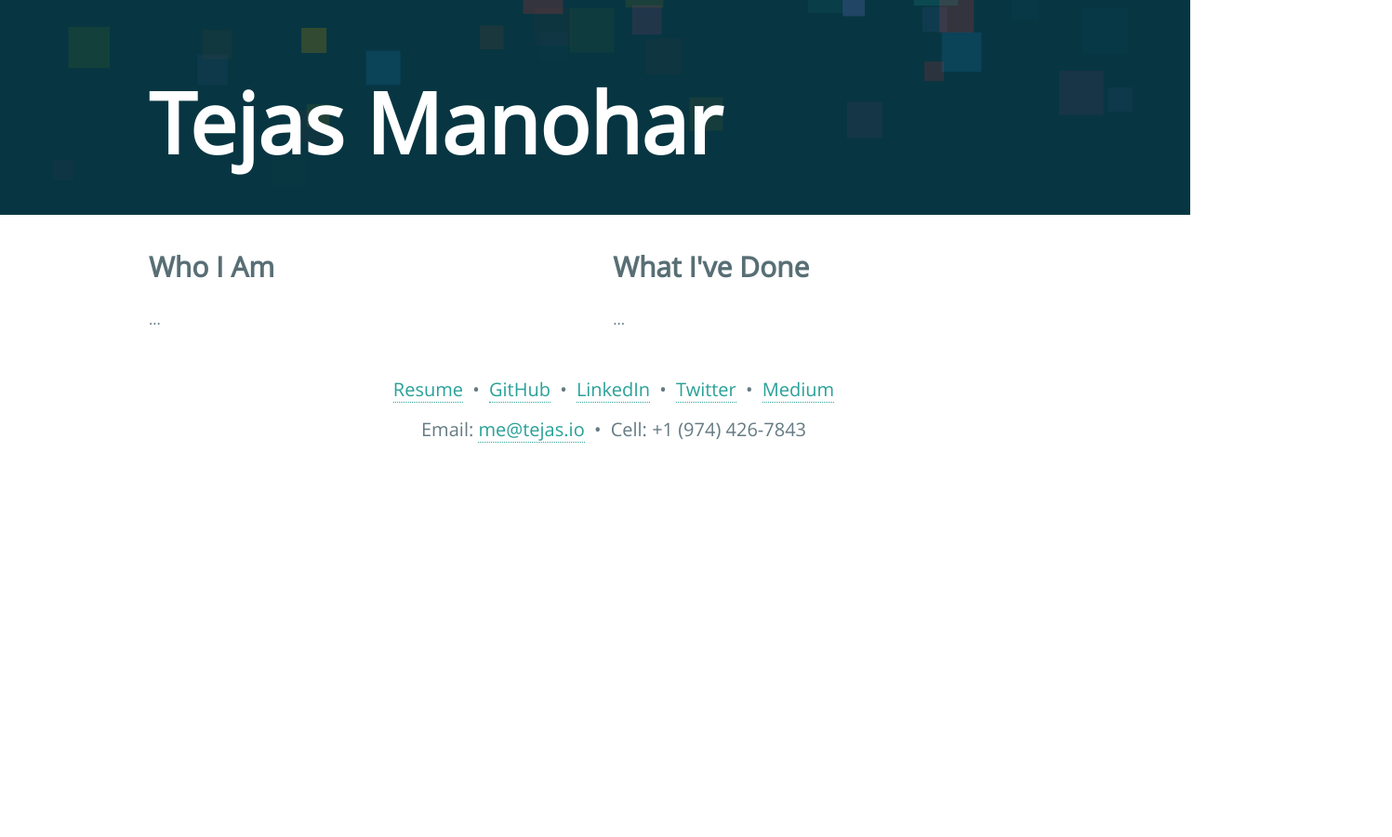
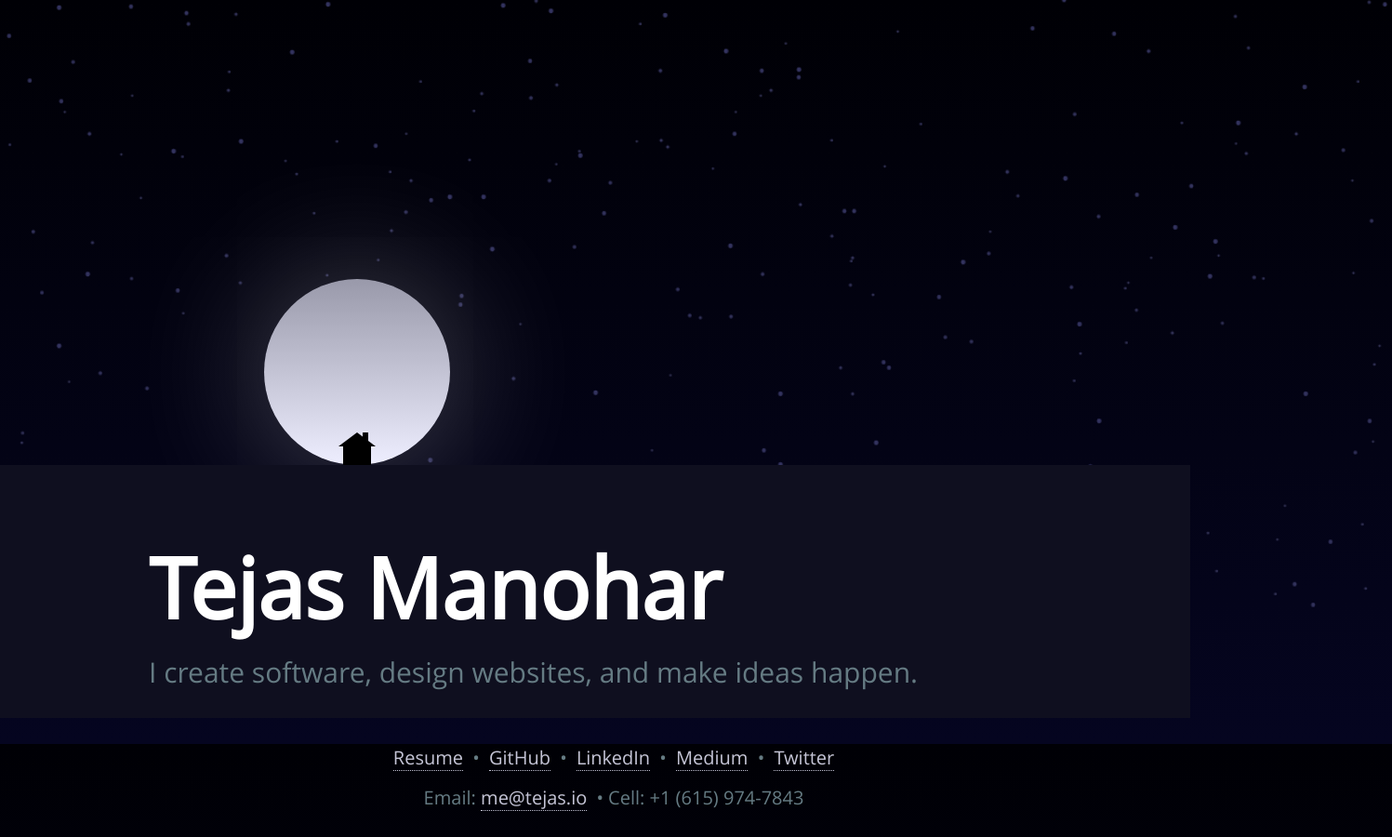
Before and after one commit to tejasmanohar/old-site, a plain HTML site: page dev/index.html in a window 1280 px wide. Shown: the whole page at 93% size, 1497 px wide, since content can reach past the window. Before the commit the page ends 800 px from the top, so only its background shows below. Drawn offline with Linux system fonts and the light colour scheme.

Commit message:
new design

```diff
--- a/dev/assets/css/style.css
+++ b/dev/assets/css/style.css
@@ -1,62 +1,194 @@
-/* global */
-
-body {
-  font-family: 'Open Sans', Arial, sans-serif;
-  padding: 0px;
-  margin: 0px;
-  background-color: #ffffff;
-  color: #657b83;
+html, body {
+  height: 100%;
 }
 
-h2 {
-  font-size: 30px;
-  color: #586e75;
+html {
+  background: linear-gradient(#000005, #050520);
+}
+
+h1 {
+  color: #ffffff;
+  font-size: 90px;
+  font-wight: bold;
+  margin-bottom: 10px;
+}
+
+canvas {
+  display: block;
+  height: 131%;
+}
+
+#cvas {
+  height: 500px;
+  position: relative;
+  width: 100%;
+}
+
+#light {
+  background: radial-gradient(30% 60%, circle contain, hsla(240, 100%, 20%, .25) 0%, hsla(240, 0%, 0%, 0) 100%);
+  height: 100%;
+  left: 0;
+  position: absolute;
+  top: 0;
+  width: 100%;
+}
+
+#ground {
+  background: linear-gradient(#101020, #001);
+  bottom: 0;
+  height: 30%;
+  left: 0;
+  position: absolute;
+  width: 100%;
+}
+
+#moon {
+  background: linear-gradient(#99a, #eef);
+  border-radius: 100%;
+  bottom: 0%;
+  box-shadow: 0 0 150px hsla(0, 0%, 100%, .3);
+  height: 200px;
+  left: 30%;
+  margin: -100px 0 0 -100px;
+  position: absolute;
+  width: 200px;
+}
+
+#house {
+  background: #000;
+  bottom: 0%;
+  height: 20px;
+  left: 30%;
+  margin: 0 0 0 -15px;
+  position: absolute;
+  width: 30px;
+}
+
+#house:before {
+  background: #000;
+  content: '';
+  display: block;
+  height: 12px;
+  left: 21px;
+  margin: 0 0 0 0;
+  position: absolute;
+  top: -15px;
+  width: 6px;
+  z-index: 2;
+}
+
+#house:after {
+  border-bottom: 15px solid #000;
+  border-left: 20px solid transparent;
+  border-right: 20px solid transparent;
+  content: '';
+  display: block;
+  height: 0;
+  left: 50%;
+  margin: 0 0 0 -20px;
+  position: absolute;
+  top: -15px;
+  width: 0;
+}
+
+.container {
+  display: block;
+  height: 100%;
+  margin-left: auto;
+  margin-right: auto;
+  max-width: 960px;
+  width: 100%;
+}
+
+.section {
+  clear: both;
+  marign: 0px;
+  padding: 0px;
+}
+
+.col {
+  display: block;
+  float: left;
+  margin: -16% 0 1% 28%;
+}
+
+.group:before, .group:after {
+  content: "";
+  display: table;
+}
+
+.group:after {
+  clear: both;
+}
+
+.group {
+  zoom: 1;
+}
+
+.half {
+  width: 47%;
+}
+
+.delay-half {
+  animation-delay: 0.5s;
+  moz-animation-delay: 0.5s;
+  webkit-animation-delay: 0.5s;
+}
+
+.delay-one {
+  animation-delay: 1s;
+  moz-animation-delay: 1s;
+  webkit-animation-delay: 1s;
+}
+
+p {
+  color: #657B83;
 }
 
 a {
-  color: #2aa198;
+  border-bottom: 1px dotted;
+  color: #C5C5D6;
   text-decoration: none;
-  border-bottom: 1px dotted;
 }
 
 a:hover {
   color: #d33682;
 }
 
-
-/* header */
+body {
+  color: #657b83;
+  font-family: 'Open Sans', Arial, sans-serif;
+  margin: 0px;
+  padding: 0px;
+}
 
 #header {
-  background-color: #073642;
+  background-color: #0F0F1F;
+  overflow: hidden;
+  padding-bottom: 20px;
   position: relative;
   z-index: 1;
-  overflow: hidden;
-  padding-bottom: 20px;
 }
 
 h1 {
+  color: #ffffff;
   font-size: 90px;
   font-weight: bold;
-  color: #ffffff;
   margin-bottom: 10px;
 }
-
 .slogan {
+  color: #657B83;
   font-size: 30px;
-  color: #eee8d5;
   margin: 0px;
 }
 
 #draw {
+  display: block;
+  left: 0;
   position: absolute;
   top: 0;
-  left: 0;
   z-index: -1;
-  display: block;
 }
-
-
-/* highlights */
 
 .school {
   color: #b58900;
@@ -74,22 +206,24 @@ h1 {
   color: #93a1a1;
 }
 
-
-/* Sections */
+h2 {
+  color: #586e75;
+  font-size: 30px;
+}
 
 .container {
-  max-width: 960px;
   display: block;
+  height: 100%;
   margin-left: auto;
   margin-right: auto;
+  max-width: 960px;
   width: 100%;
-  height: 100%;
 }
 
 .section {
   clear: both;
+  margin: 0px;
   padding: 0px;
-  margin: 0px;
 }
 
 .group:before, .group:after {
@@ -104,9 +238,6 @@ h1 {
 .group {
   zoom: 1;
 }
-
-
-/* Columns */
 
 .col {
   display: block;
@@ -134,19 +265,16 @@ h1 {
   width: 100%;
 }
 
-
-/* Animations */
-
 .delay-half {
-  -webkit-animation-delay: 0.5s;
-  -moz-animation-delay: 0.5s;
   animation-delay: 0.5s;
+  moz-animation-delay: 0.5s;
+  webkit-animation-delay: 0.5s;
 }
 
 .delay-one {
-  -webkit-animation-delay: 1s;
-  -moz-animation-delay: 1s;
   animation-delay: 1s;
+  moz-animation-delay: 1s;
+  webkit-animation-delay: 1s;
 }
 
 .inlist li {
@@ -155,7 +283,6 @@ h1 {
 }
 
 .inlist li + li:before {
-  /* To anyone reading the CSS, yes I know this isn't a linked list. */
   content: '\2022';
   font-size: 20px;
   padding: 0 5px;
@@ -164,9 +291,6 @@ h1 {
 #footer {
   text-align: center;
 }
-
-
-/* Responsive */
 
 @media only screen and (min-width: 768px) and (max-width: 959px) {
   h1 {
@@ -185,8 +309,8 @@ h1 {
     padding-bottom: 10px;
   }
 }
-
-@media only screen and (max-width: 767px) {
+@media only screen and (max-width: 767px)
+{
   h1 {
     font-size: 40px;
   }
@@ -225,8 +349,8 @@ h1 {
   }
 
   .inlist li {
+    display: list-item;
     font-size: inherit;
-    display: list-item;
   }
 
   .inlist li + li:before {
--- a/dev/assets/js/canvas.js
+++ b/dev/assets/js/canvas.js
@@ -1,124 +1,80 @@
-var canvas = document.getElementById('draw');
-var header = document.getElementById('header');
-var ctx = canvas.getContext('2d');
-
-var colors = [{
-  r: 181,
-  g: 137,
-  b: 0
-}, {
-  r: 203,
-  g: 75,
-  b: 22
-}, {
-  r: 220,
-  g: 50,
-  b: 47
-}, {
-  r: 211,
-  g: 54,
-  b: 130
-}, {
-  r: 108,
-  g: 113,
-  b: 196
-}, {
-  r: 38,
-  g: 139,
-  b: 210
-}, {
-  r: 42,
-  g: 161,
-  b: 152
-}, {
-  r: 133,
-  g: 153,
-  b: 0
-}];
-
 window.requestAnimFrame = function() {
-  return (
-    window.requestAnimationFrame ||
-    window.webkitRequestAnimationFrame ||
-    window.mozRequestAnimationFrame ||
-    window.oRequestAnimationFrame ||
-    window.msRequestAnimationFrame ||
-    function(c) {
-      window.setTimeout(c, 1000 / 60);
-    }
-  );
+  return window.requestAnimationFrame || window.webkitRequestAnimationFrame || window.mozRequestAnimationFrame || window.oRequestAnimationFrame || window.msRequestAnimationFrame || function(a) {
+    window.setTimeout(a, 1E3 / 60)
+  }
 }();
 
-var squares = [];
-var lastRender = Date.now();
-var lastCreate = Date.now();
-
-function render() {
-  var timeDelta = new Date().getTime() - lastRender;
-  ctx.clearRect(0, 0, window.innerWidth, window.innerHeight);
-
-  if (Date.now() - lastCreate >= 20) {
-    var sze = randr(20, 50);
-
-    var color = colors[Math.floor(Math.random() * colors.length)];
-
-    squares.push({
-      width: sze,
-      height: sze,
-      vel: randr(100, 200), //pixs per second
-      x: randr(-sze + 10, canvas.width - 10),
-      y: randr(10, canvas.height - 10),
-      age: 1,
-      r: color.r,
-      g: color.g,
-      b: color.b
-    });
-
-    lastCreate = Date.now();
-  }
-
-  for (var i = 0; i < squares.length; i++) {
-    var sq = squares[i];
-
-    ctx.fillStyle = ["rgba(", sq.r, ", ", sq.g, ", ", sq.b, ",", (sq.age / 400), ")"].join("");
-    ctx.fillRect(sq.x, sq.y, sq.width, sq.height);
-
-    sq.y -= sq.vel / 1000 * timeDelta;
-    sq.age++;
-
-    if (sq.y + sq.height < 0) {
-      squares.splice(i, 1);
-      i--;
-    }
-  }
-
-  lastRender = new Date().getTime();
+var c = document.getElementById('c');
+var ctx = c.getContext('2d');
+var cw = c.width = window.innerWidth;
+var ch = c.height = window.innerHeight * .7;
+var rand = function(a, b) {
+  return ~~((Math.random() * (b - a + 1)) + a);
 }
 
-function randr(min, max) {
-  return Math.random() * (max - min) + min;
-}
-
-function resize() {
-  var he = header.clientHeight;
-  var wi = window.innerWidth;
-
-  canvas.height = he;
-  canvas.width = wi;
-
-  if (window.devicePixelRatio == 2) {
-    canvas.width = wi * 2;
-    canvas.height = he * 2;
-    canvas.style.height = he;
-    canvas.style.width = wi;
-    ctx.scale(2, 2);
+updateAll = function(a) {
+  var i = a.length;
+  while (i--) {
+    a[i] && a[i].update(i);
   }
 }
 
-window.onresize = resize;
-resize();
+renderAll = function(a) {
+  var i = a.length;
+  while (i--) {
+    a[i] && a[i].render(i);
+  }
+}
 
-(function loop() {
-  requestAnimFrame(loop);
-  render();
-})();
+var stars = [];
+
+Star = function(x, y, radius, speed) {
+  this.x = x;
+  this.y = y;
+  this.speed = (speed / 25);
+  this.radius = radius;
+  this.saturation = (20 + (this.radius) * 5);
+  this.lightness = (20 + this.radius * 4);
+}
+
+Star.prototype = {
+  update: function(i) {
+    this.x += this.speed;
+    if (this.x - this.radius >= cw) {
+      this.x = rand(0, ch - this.radius)
+      this.x = -this.radius;
+    }
+  },
+  render: function() {
+    ctx.beginPath();
+    ctx.arc(this.x, this.y, (this.radius < 0) ? 0 : this.radius, 0, Math.PI * 2, false);
+    var flickerAdd = (rand(0, 140) === 0) ? rand(5, 20) : 0;
+    ctx.fillStyle = 'hsl(240, ' + this.saturation + '%, ' + (this.lightness + flickerAdd) + '%)';
+    ctx.fill();
+  }
+}
+
+makeStarfield = function() {
+  var base = .75;
+  var inc = .2;
+  var count = 40;
+  var per = 6;
+  while (count--) {
+    var radius = base + inc;
+    var perTime = per;
+    while (perTime--) {
+      radius += inc;
+      stars.push(new Star(rand(0, cw - radius), rand(0, ch - radius), radius, radius * 3));
+    }
+  }
+}
+
+var loop = function() {
+  window.requestAnimFrame(loop);
+  updateAll(stars);
+  ctx.clearRect(0, 0, cw, ch);
+  renderAll(stars);
+}
+
+makeStarfield();
+loop();
--- a/dev/index.html
+++ b/dev/index.html
@@ -5,40 +5,35 @@
   <title>Tejas Manohar</title>
   <link rel="stylesheet" type="text/css" href="libs/css/open-sans.min.css">
   <link rel="stylesheet" type="text/css" href="libs/css/normalize.min.css">
-  <link rel="stylesheet" type="text/css" href="libs/css/animate.min.css">
-  <link rel="stylesheet" type="text/css" href="assets/css/style.css">
-
+  <link rel="stylesheet" type="text/css" href="libs/css/animate.min.css" >
+  <link href="assets/css/style.css" rel="stylesheet" type="text/css">
+  <link rel="shortcut icon" href="/assets/img/favicon.ico" type="image/x-icon">
+  <link rel="icon" href="/favicon.ico" type="image/x-icon">
   <meta name="viewport" content="width=device-width, initial-scale=1">
-  <meta name="description" content="Tejas Manohar is an engineer and entrepreneur based in Nashville, Tennessee.">
+  <meta name="description" content="I'm a software engineer, designer, and changemaker specializing in MEAN stack web development.">
 </head>
 
 <body>
-  <div id="header">
-    <canvas id="draw"></canvas>
+    <div id="cvas">
+        <canvas id="c"></canvas>
+        <div id="light"></div>
+        <div id="moon"></div>
+        <div id="house"></div>
+      </div>
+    <div id="header">
     <div class="container">
       <div class="section group">
         <div class="col full">
           <h1>Tejas Manohar</h1>
+          <p class="slogan">
+            <span class="animated fadeInDown">I create software, </span>
+            <span class="animated fadeInDown delay-half">design websites, </span>
+            <span class="animated fadeInDown delay-one">and make ideas happen.</span>
+          </p>
         </div>
       </div>
     </div>
   </div>
-
-  <div class="container">
-    <div class="section group">
-      <div class="col half">
-        <h2>Who I Am</h2>
-        <p>
-          ...
-        </p>
-      </div>
-      <div class="col half">
-        <h2>What I've Done</h2>
-        <p>
-          ...
-        </p>
-      </div>
-    </div>
 
     <div class="section group">
       <div id="footer" class="col full">
@@ -53,25 +48,22 @@
             <a href="https://www.linkedin.com/in/tejasmanohar">LinkedIn</a>
           </li>
           <li>
-            <a href="https://twitter.com/tejasmanohar">Twitter</a>
+            <a href="https://medium.com/@tejasmanohar">Medium</a>
           </li>
           <li>
-            <a href="https://medium.com/@tejasmanohar">Medium</a>
+            <a href="https://twitter.com/tejasmanohar">Twitter</a>
           </li>
         </ul>
 
         <ul class="inlist">
-          <li>
-            Email: <a href="mailto:me@tejas.io">me@tejas.io</a>
+          <li>Email: <a href="mailto:me@tejas.io">me@tejas.io</a>
           </li>
-          <li>
-            Cell: +1 (974) 426-7843
-          </li>
+          <li>Cell: +1 (615) 974-7843</li>
         </ul>
       </div>
     </div>
   </div>
-  <script type="text/javascript" src="assets/js/canvas.js"></script>
+  <script src="assets/js/canvas.js" type="text/javascript"></script>
 </body>
 
 </html>
```
Also changed, not shown: 1 other file.
